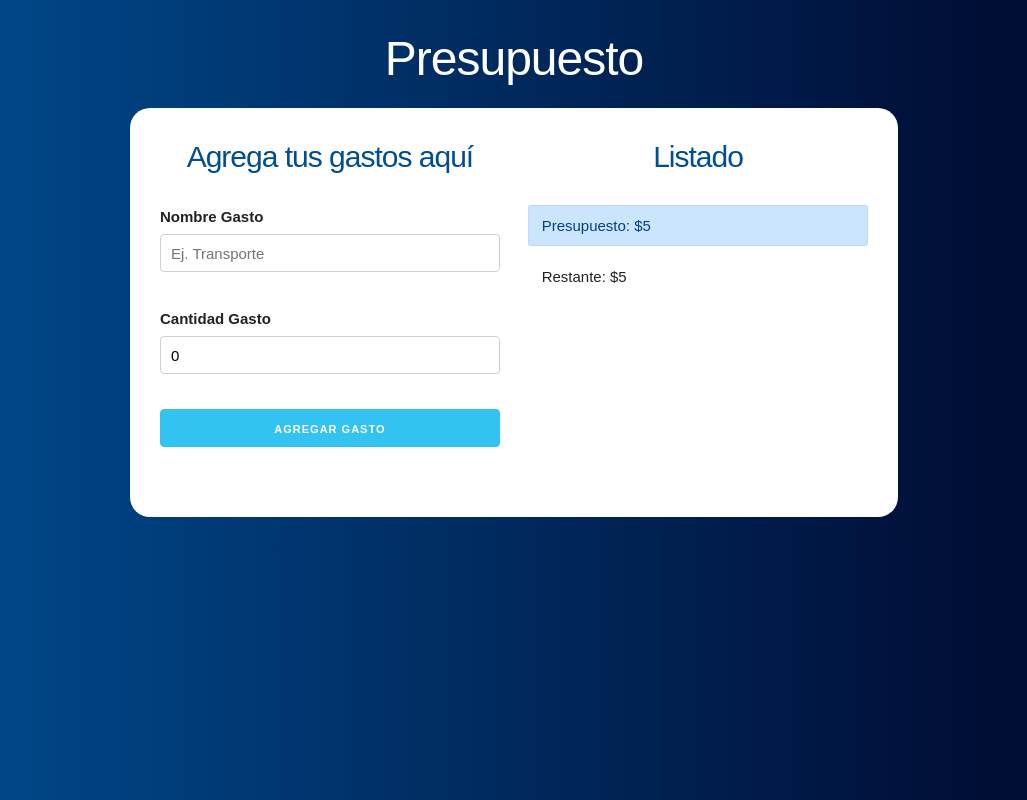
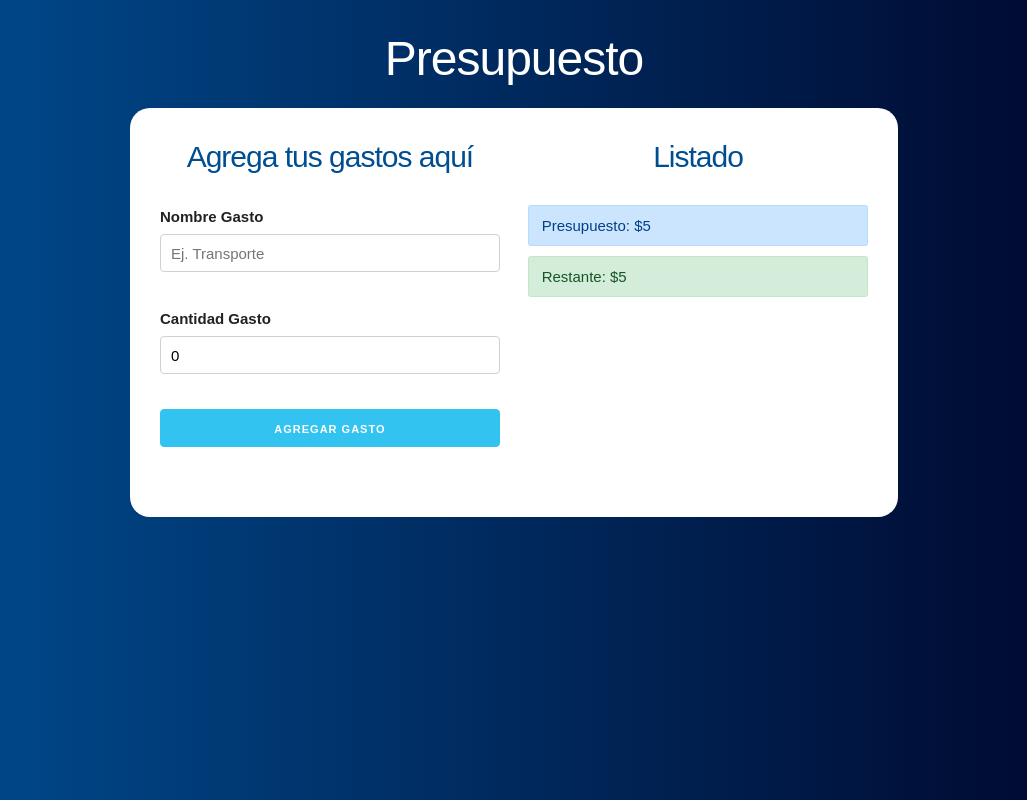
Before and after one commit to EliabLM/control-presupuesto, a React (Create React App) app: page / in a window 1280 px wide. Both pictures are taken after typing "5" into the empty fields and a click on the input "Definir Presupuesto". Shown: the whole page, without its empty margins (126-1153 px from the left). Built offline with nearby package versions, Linux system fonts and the light colour scheme.

Commit message:
Agrega helpers para cambiar el color del restante

```diff
--- a/src/App.js
+++ b/src/App.js
@@ -27,7 +27,7 @@
 			// Resetear a false
 			guardarCrearGasto(false);
 		}
-	}, [gasto]);
+	}, [gasto, creargasto, gastos, restante]);
 
 	return (
 		<div clasname="container">
--- a/src/components/ControlPresupuesto.js
+++ b/src/components/ControlPresupuesto.js
@@ -1,10 +1,13 @@
 import React, { Fragment } from 'react';
+import { revisarPresupuesto } from '../helpers';
 
 const ControlPresupuesto = ({ presupuesto, restante }) => {
 	return (
 		<Fragment>
 			<div className="alert alert-primary">Presupuesto: ${presupuesto}</div>
-			<div className="alert">Restante: ${restante}</div>
+			<div className={revisarPresupuesto(presupuesto, restante)}>
+				Restante: ${restante}
+			</div>
 		</Fragment>
 	);
 };
--- /dev/null
+++ b/src/helpers.js
@@ -0,0 +1,13 @@
+export const revisarPresupuesto = (presupuesto, restante) => {
+	let clase;
+
+	if (presupuesto / 4 > restante) {
+		clase = 'alert alert-danger';
+	} else if (presupuesto / 2 > restante) {
+		clase = 'alert alert-warning';
+	} else {
+		clase = 'alert alert-success';
+	}
+
+	return clase;
+};
```
